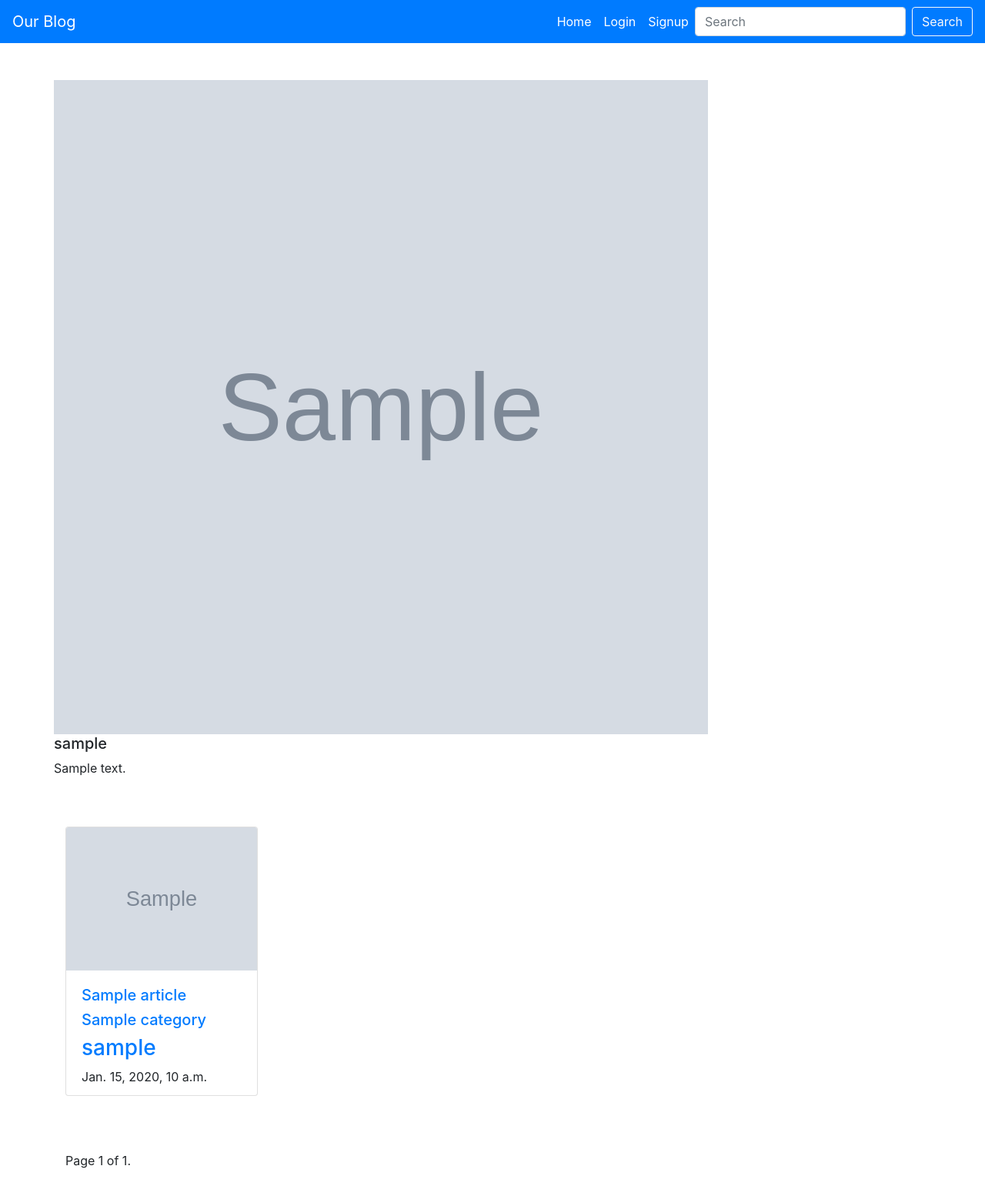
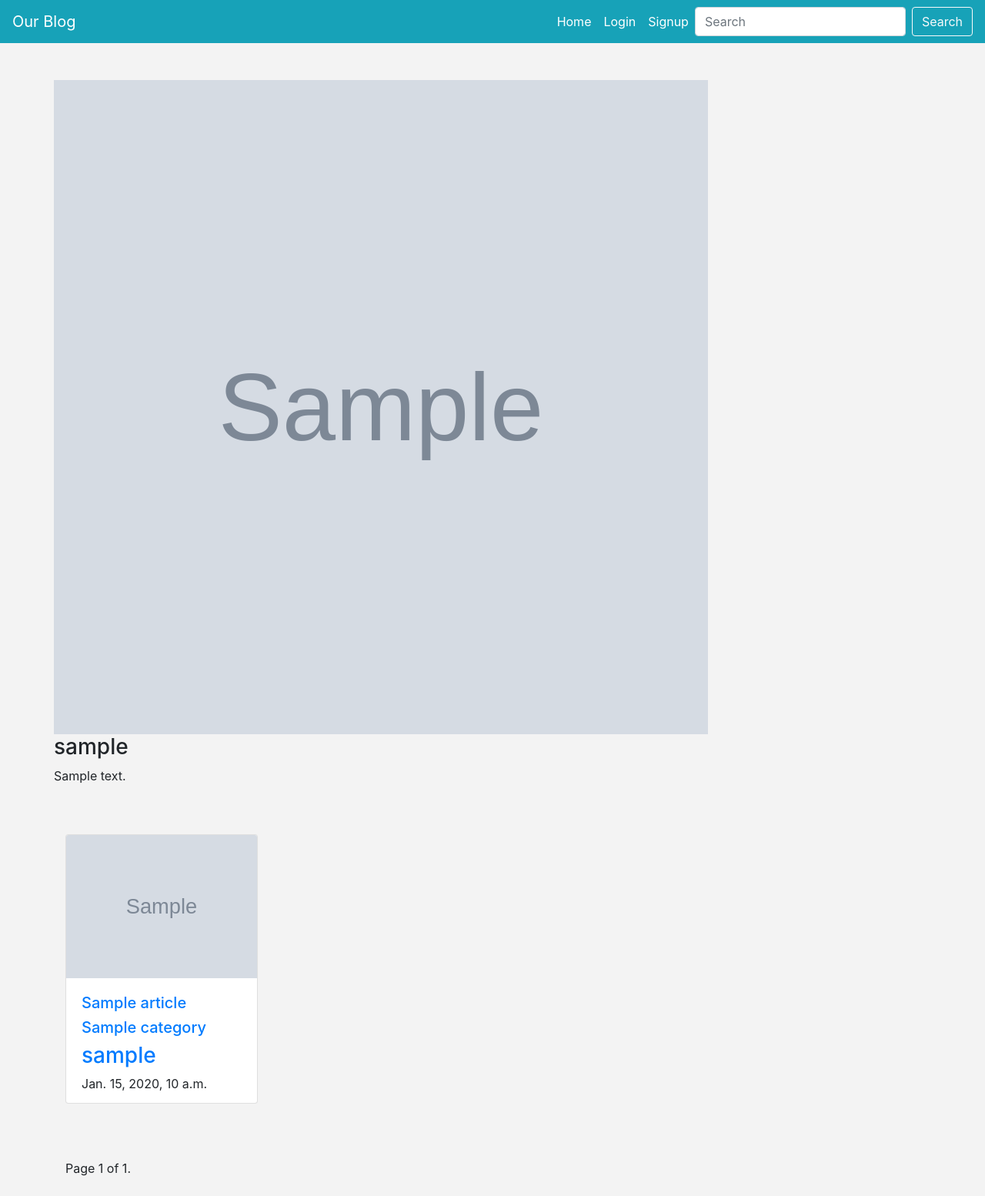
Before and after one commit to sizan378/Blog, a Django app: page /author/sample in a window 1280 px wide. Shown: the whole page at 77% size. Before the commit the page ends 1518 px from the top, so only its background shows below. Run offline with Django 3.2, Linux system fonts and the light colour scheme; tables that the repository leaves empty hold one stand-in row (values such as "Sample post"); grey boxes marked "Sample" are stand-in pictures; some libraries are stand-ins or nearby versions.

Commit message:
add requirements.txt file

```diff
--- a/template/base.html
+++ b/template/base.html
@@ -10,9 +10,9 @@
 
     {% block title %} {% endblock %}
   </head>
-  <body>
+  <body style="background-color: rgb(243, 243, 243);">
 
-  <nav class="navbar navbar-expand-lg  navbar-dark bg-primary">
+  <nav class="navbar navbar-expand-lg  navbar-dark bg-info">
     <a class="navbar-brand" href="{% url 'blog:index' %}">Our Blog</a>
     <button class="navbar-toggler" type="button" data-toggle="collapse" data-target="#navbarSupportedContent" aria-controls="navbarSupportedContent" aria-expanded="false" aria-label="Toggle navigation">
       <span class="navbar-toggler-icon"></span>
--- a/template/index.html
+++ b/template/index.html
@@ -12,13 +12,13 @@
 <div class="container">
     <div class="row mt-5">
         {% for p in post %}
-         <div class=" col-lg-3 col-md-3 col-sm-12">
+         <div class=" col-lg-3 col-md-3 col-sm-12 shadow">
              <div class="card" style="width: 250px; height:350px;">
                  <a href="{{ p.get_single_url }}"><img src="{{ p.image.url }}" class="card-img-top" alt="Image"></a>
                  <div class="card-body">
                      <a href="{{ p.get_single_url }}"><h5 class="">{{ p.title }}</h5></a>
-                     <a href="{% url 'blog:topic' name=p.category.name %}"><h5 class="">{{ p.category.name }}</h5></a>
-                     <h3><a href="{{ p.get_author_url }}">{{ p.article_author.name }}</a></h3>
+                     <a href="{% url 'blog:topic' name=p.category.name %}"><p class="">Category:{{ p.category.name }} <span><a href="{{ p.get_author_url }}"><i>Author:{{ p.article_author.name }}</i></a></span></p></a>
+
                      <p>{{ p.posted_on }}</p>
                  </div>
              </div>
--- a/template/profile.html
+++ b/template/profile.html
@@ -17,7 +17,7 @@
         <div>
           <div>
             <img src="{{ auth.profile_picture.url }}"  style="width: 850px; height:850px;" >
-              <h5>{{ auth.name.username }}</h5>
+              <h3>{{ auth.name.username }}</h3>
               <p>{{auth.details}}</p>
           </div>
          </div>
```
Also changed, not shown: requirements.txt (added, +43 -0 lines).
